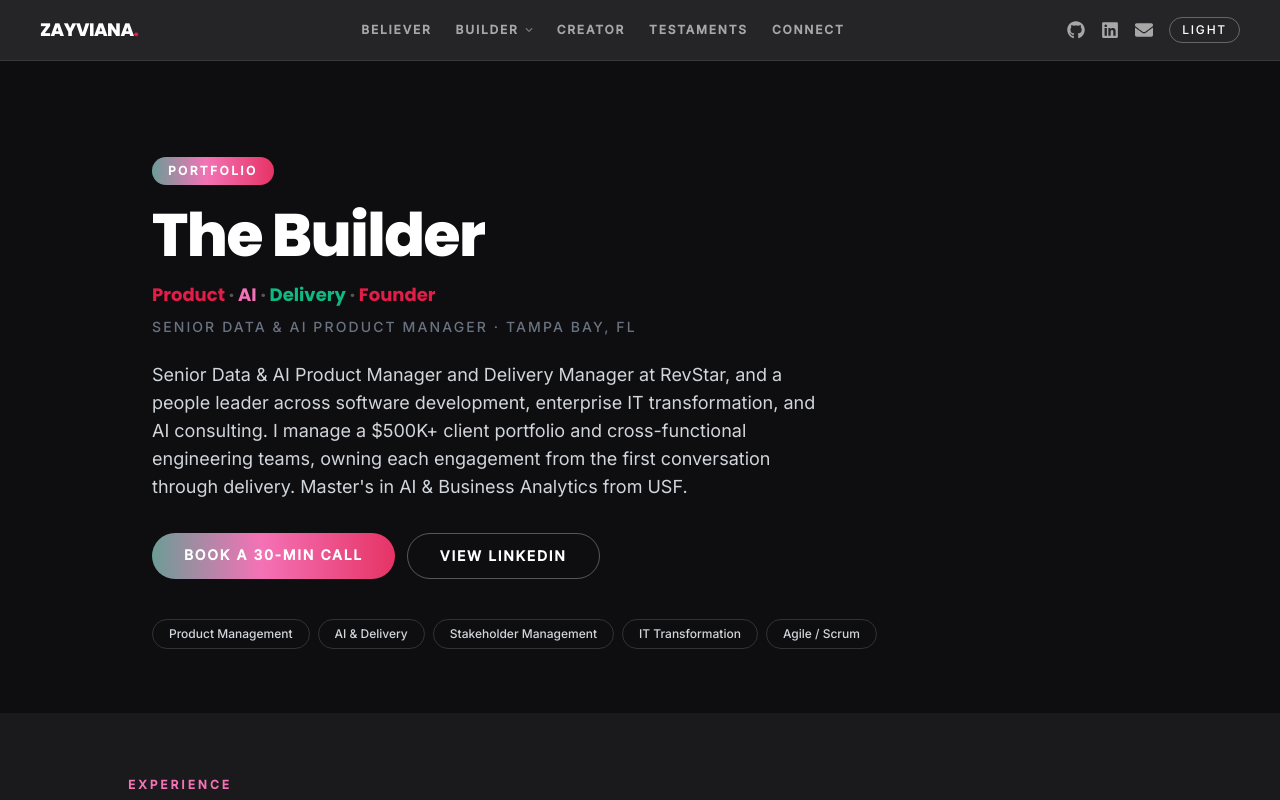
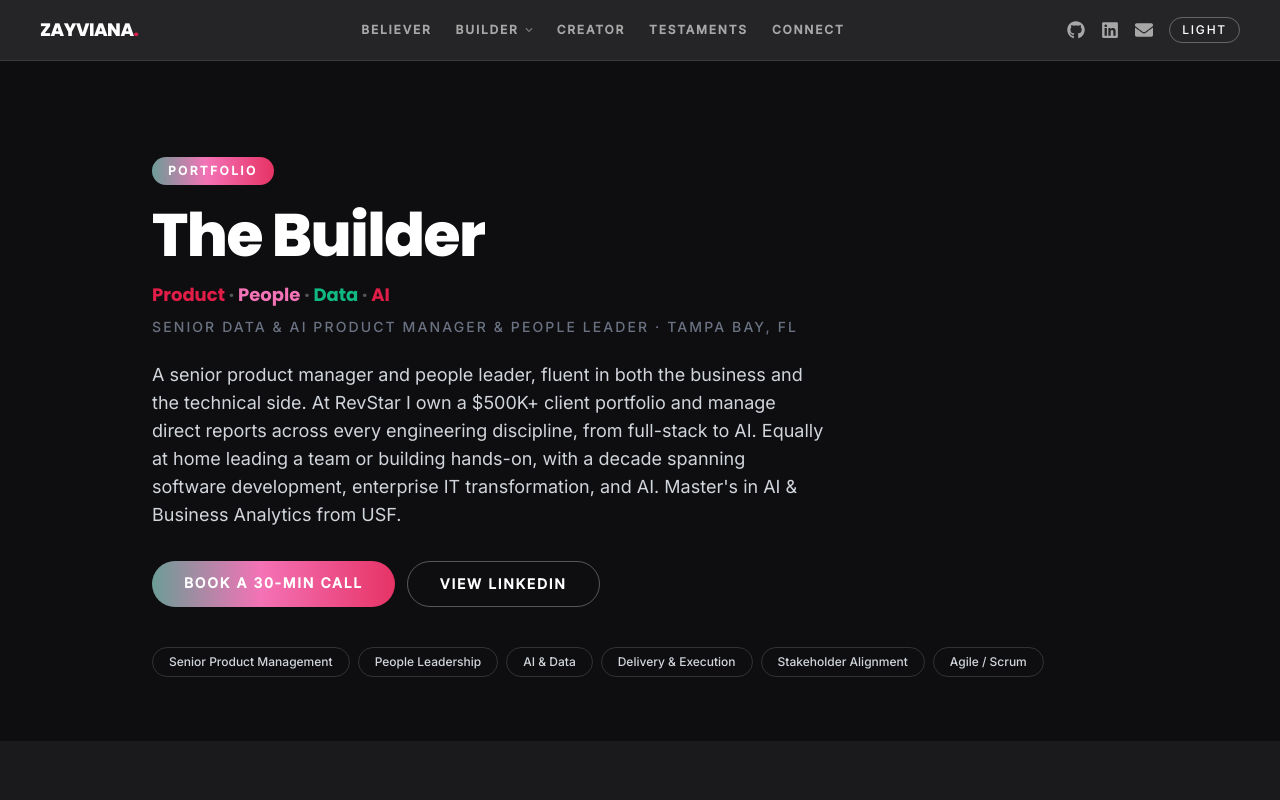
Before and after one commit to zayvianas/zayviana.com, a Next.js app: page /professional in a window 1280 px wide. Shown: the top 800 px of the page. Built offline with nearby package versions, Linux system fonts and the light colour scheme.

Commit message:
Position as both Senior PM and People Leader (technical + business, IC or leader)

```diff
--- a/app/professional/BuilderView.tsx
+++ b/app/professional/BuilderView.tsx
@@ -6,7 +6,7 @@ import { techCategories, clients, builds } from "../lib/siteData"
 const LINKEDIN = "https://www.linkedin.com/in/zayviana/"
 const BOOKING = "https://calendar.app.google/6SxperZ148UqN4vz9"
 
-const focus = ["Product Management", "AI & Delivery", "Stakeholder Management", "IT Transformation", "Agile / Scrum"]
+const focus = ["Senior Product Management", "People Leadership", "AI & Data", "Delivery & Execution", "Stakeholder Alignment", "Agile / Scrum"]
 
 const experience = [
   {
@@ -93,17 +93,17 @@ export default function BuilderView() {
         <p className="mt-4 font-display text-lg font-bold">
           <span className="text-[var(--accent-red)]">Product</span>
           <span className={dark ? "text-white/30" : "text-black/25"}> · </span>
-          <span className="text-[var(--accent-pink)]">AI</span>
+          <span className="text-[var(--accent-pink)]">People</span>
           <span className={dark ? "text-white/30" : "text-black/25"}> · </span>
-          <span className="text-[var(--accent-green)]">Delivery</span>
+          <span className="text-[var(--accent-green)]">Data</span>
           <span className={dark ? "text-white/30" : "text-black/25"}> · </span>
-          <span className="text-[var(--accent-red)]">Founder</span>
+          <span className="text-[var(--accent-red)]">AI</span>
         </p>
         <p className={`mt-2 text-sm font-medium uppercase tracking-[0.15em] ${dark ? "text-gray-500" : "text-gray-500"}`}>
-          Senior Data &amp; AI Product Manager · Tampa Bay, FL
+          Senior Data &amp; AI Product Manager &amp; People Leader · Tampa Bay, FL
         </p>
         <p className={`mt-6 max-w-2xl text-lg ${dark ? "text-gray-300" : "text-gray-700"}`}>
-Senior Data &amp; AI Product Manager and Delivery Manager at RevStar, and a people leader across software development, enterprise IT transformation, and AI consulting. I manage a $500K+ client portfolio and cross-functional engineering teams, owning each engagement from the first conversation through delivery. Master's in AI &amp; Business Analytics from USF.
+A senior product manager and people leader, fluent in both the business and the technical side. At RevStar I own a $500K+ client portfolio and manage direct reports across every engineering discipline, from full-stack to AI. Equally at home leading a team or building hands-on, with a decade spanning software development, enterprise IT transformation, and AI. Master's in AI &amp; Business Analytics from USF.
         </p>
 
         <div className="mt-8 flex flex-wrap gap-3">
```
